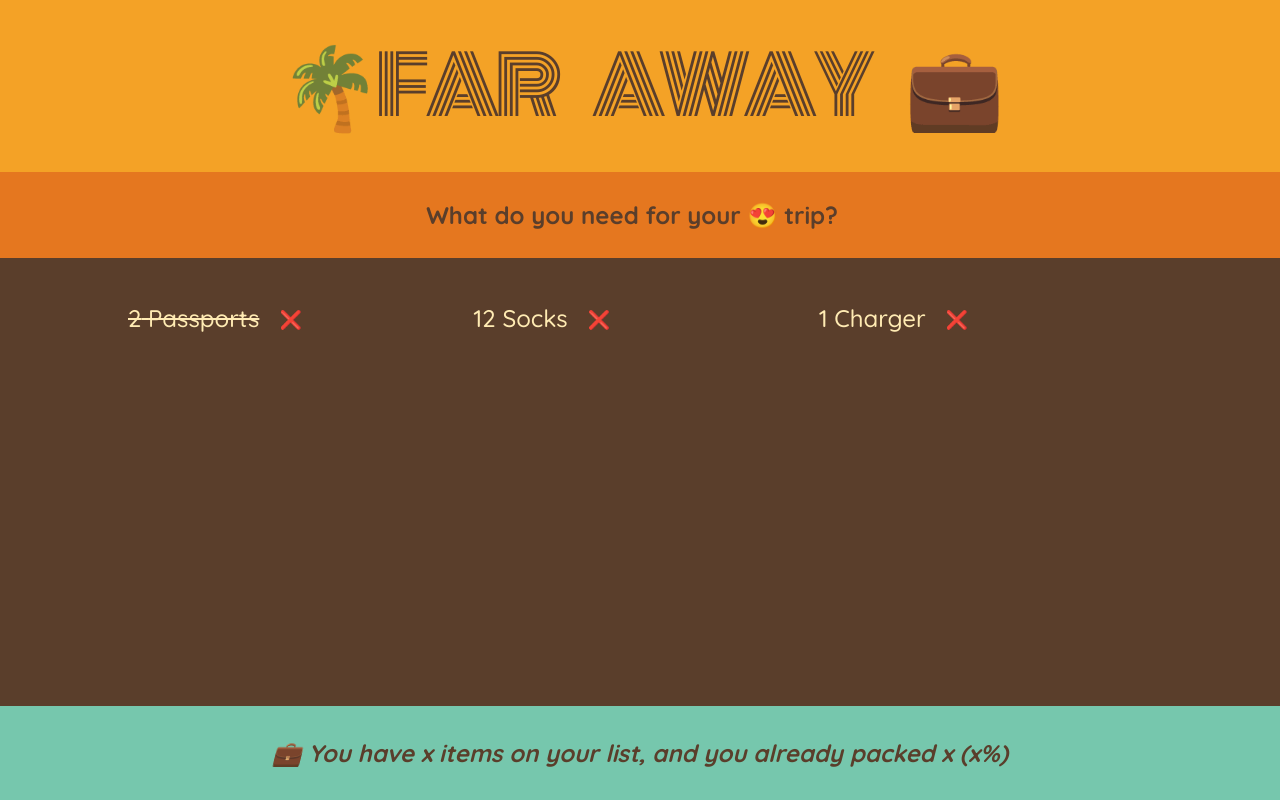
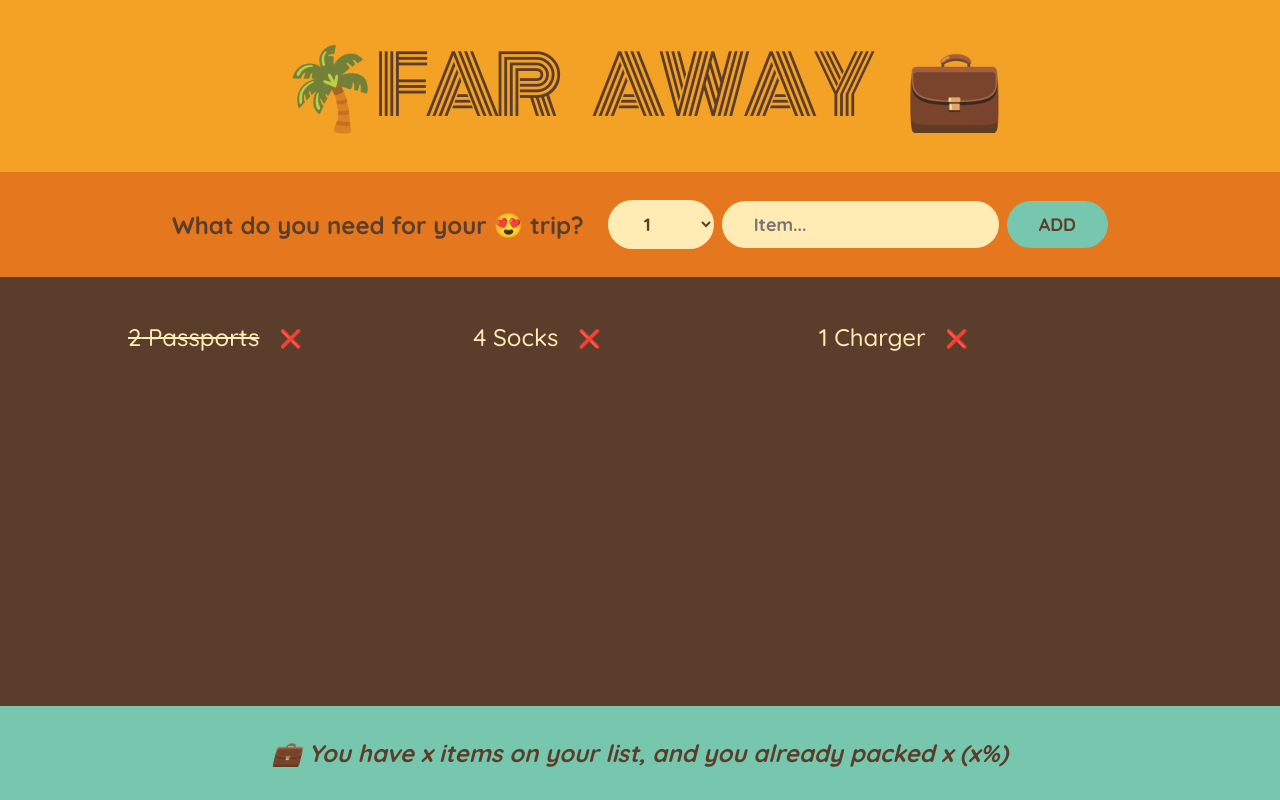
Before and after one commit to PoetsMuse/travel_list, a React (Create React App) app: page / in a window 1280 px wide. Built offline with nearby package versions, Linux system fonts and the light colour scheme.

Commit message:
Comtrolled elements / onChange

```diff
--- a/src/App.js
+++ b/src/App.js
@@ -1,6 +1,8 @@
+ import {useState} from 'react'
+
  const initialItems = [
   { id: 1, description: "Passports", quantity: 2, packed: true },
-  { id: 2, description: "Socks", quantity: 12, packed: false },
+  { id: 2, description: "Socks", quantity: 4, packed: false },
   { id: 3, description: "Charger", quantity: 1, packed: false },
 ];
 
@@ -24,10 +26,35 @@
   }
 
   function Form(){
+
+    const [description, setDescription] = useState('')
+    const [quantity, setQuantity] = useState(1)
+
+    function handleSubmit(e) {
+      e.preventDefault()
+
+      if(!description) return
+
+      const newItem = {description, quantity, packed: false, id: Date.now() }
+      console.log(newItem)
+
+      setDescription('')
+      setQuantity(1)
+    }
+
     return (
-      <div className="add-form">
+      <form className="add-form" onSubmit={handleSubmit}>
         <h3>What do you need for your 😍 trip?</h3>
-      </div>
+        <select value={quantity} onChange={(e) => setQuantity(Number(e.target.value))}>
+          {Array.from({length: 20}, (_, i) => i + 1).map(num => <option value={num} key={num}>{num}</option>)}
+        </select>
+        <input
+          type="text"
+          placeholder="Item..."
+          value={description}
+          onChange={(e) => setDescription(e.target.value)} />
+        <button>Add</button>
+      </form>
     )
   }
 
@@ -36,7 +63,7 @@
       <div className="list">
         <ul>
           {initialItems.map(item =>
-            (<Item item={item} />
+            (<Item item={item} key={item.id} />
           ))}
         </ul>
       </div>
```
